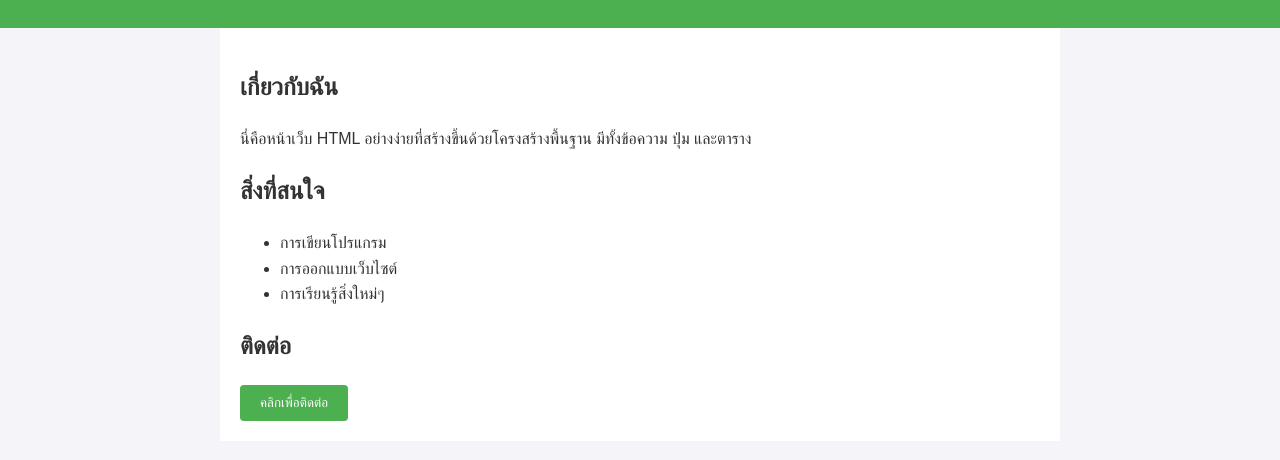
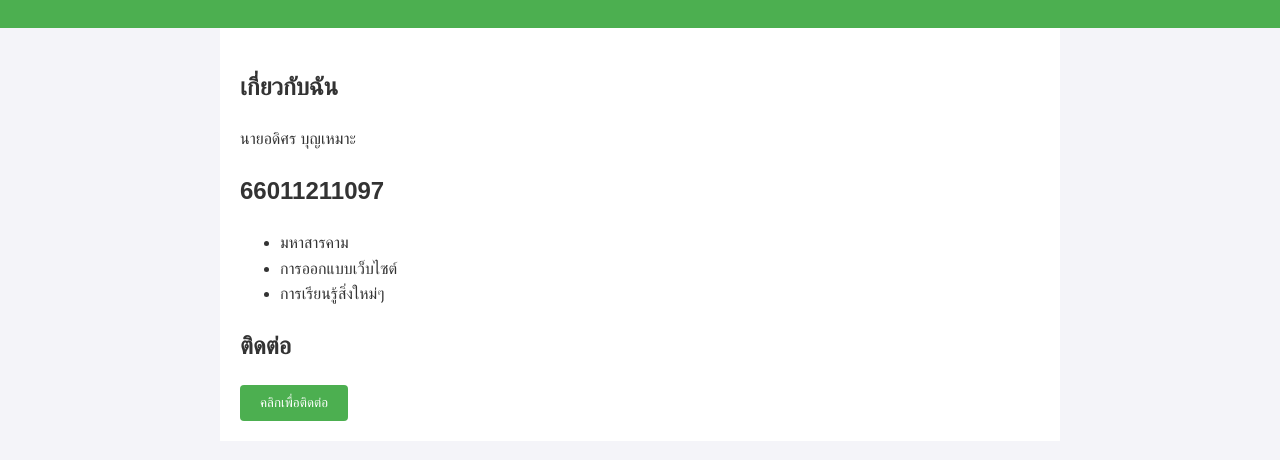
Before and after one commit to TrioHuracan/WebTest, a plain HTML site: page Index.html in a window 1280 px wide. Shown: the part 106-566 px from the top of the page. Drawn offline with Linux system fonts and the light colour scheme.

Commit message:
Update Index.html

```diff
--- a/Index.html
+++ b/Index.html
@@ -46,11 +46,11 @@
 
     <main>
         <h2>เกี่ยวกับฉัน</h2>
-        <p>นี่คือหน้าเว็บ HTML อย่างง่ายที่สร้างขึ้นด้วยโครงสร้างพื้นฐาน มีทั้งข้อความ ปุ่ม และตาราง</p>
+        <p>นายอดิศร บุญเหมาะ</p>
 
-        <h2>สิ่งที่สนใจ</h2>
+        <h2>66011211097</h2>
         <ul>
-            <li>การเขียนโปรแกรม</li>
+            <li>มหาสารคาม</li>
             <li>การออกแบบเว็บไซต์</li>
             <li>การเรียนรู้สิ่งใหม่ๆ</li>
         </ul>
```
